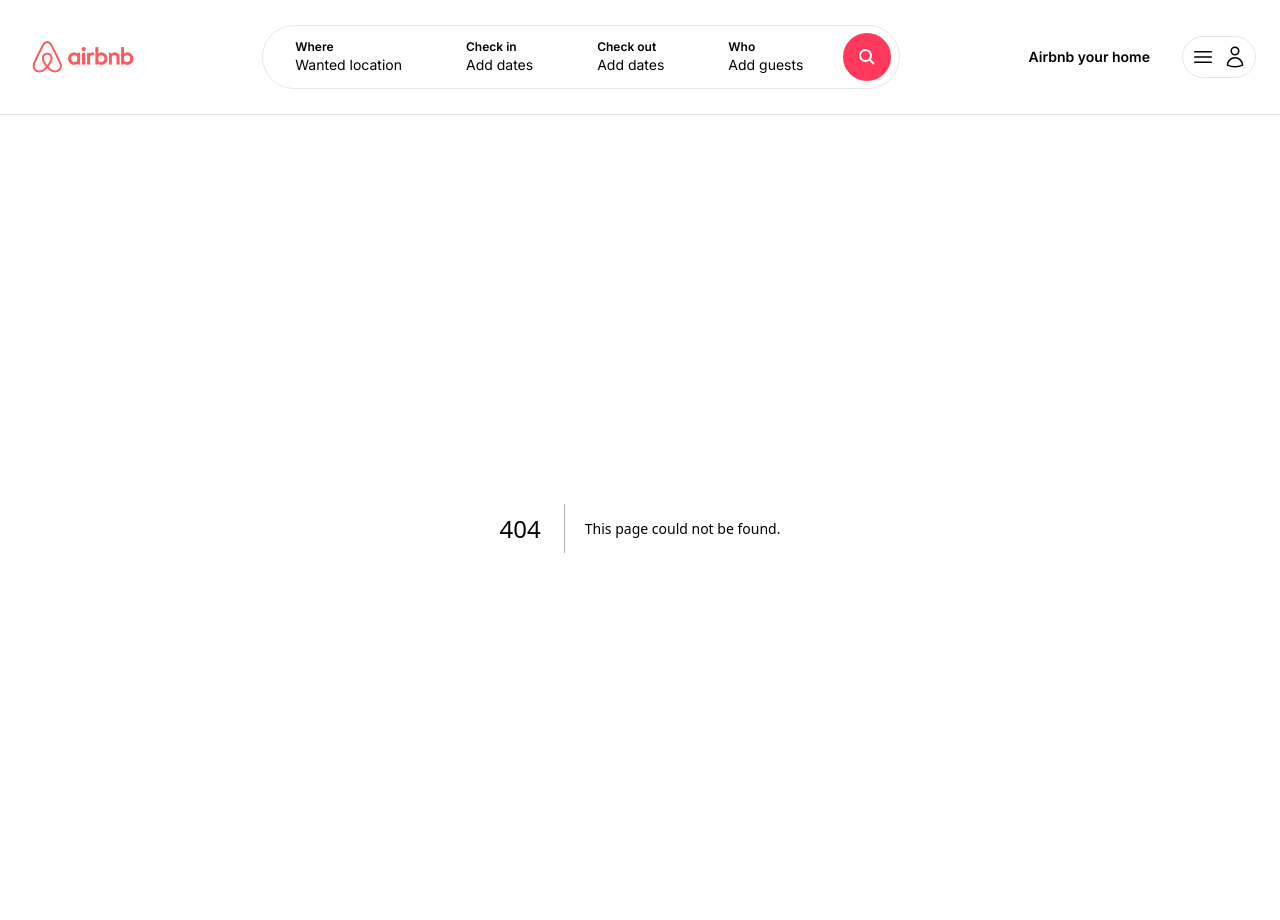
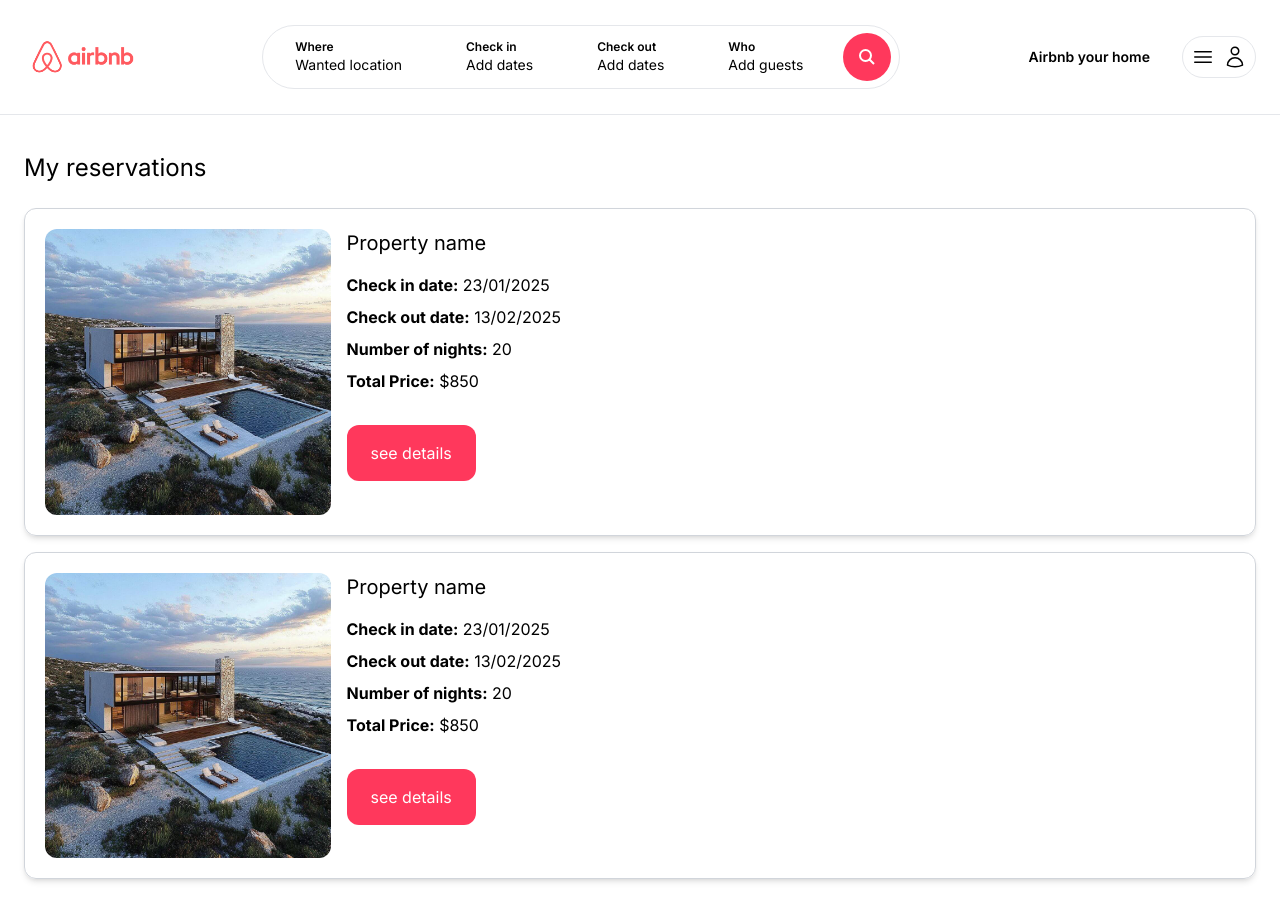
Before and after one commit to BOOPAFZ/airbnb_clone, a Next.js app: page /myreservations in a window 1280 px wide. Before the commit this address had no page. Shown: the top 920 px of the page. Built offline with nearby package versions, Linux system fonts and the light colour scheme.

Commit message:
added the static property section

```diff
--- /dev/null
+++ b/app/myreservations/page.tsx
@@ -0,0 +1,60 @@
+import Image from "next/image";
+import ContactButton from "@/app/components/ContactButton";
+import PropertyList from "@/app/components/poroperties/PorpertyList";
+
+
+const MyReservationPage = () => {
+    return (
+        <main className="max-w-[1500px] mx-auto px-6 pb-6">
+            <h1 className="my-6 text-2xl">My reservations</h1>
+            <div className="space-y-4">
+            <div className="p-5 grid grid-cols-1 md:grid-cols-4 gap-4 shadow-md border border-gray-300 rounded-xl">
+                    <div className="col-span-1">
+                        <div className="relative overflow-hidden aspect-square rounded-xl">
+                            <Image
+                                fill
+                                src='/beach_1.jpg'
+                                className="hover:scale-110 object-cover transition h-full w-full"
+                                alt="Beach house"
+
+                            />
+                        </div>
+                    </div>
+                    <div className="col-span-1 md:col-span-3">
+                        <h2 className="mb-4 text-xl">Property name</h2>
+
+                        <p className="mb-2"><strong>Check in date:</strong> 23/01/2025</p>
+                        <p className="mb-2"><strong>Check out date:</strong> 13/02/2025</p>
+                        <p className="mb-2"><strong>Number of nights:</strong> 20</p>
+                        <p className="mb-2"><strong>Total Price:</strong> $850</p>
+                        <div className="mt-6 inline-block cursor-pointer py-4 px-6 bg-airbnb text-white rounded-xl">see details</div>
+                    </div>
+                </div>
+                <div className="p-5 grid grid-cols-1 md:grid-cols-4 gap-4 shadow-md border border-gray-300 rounded-xl">
+                    <div className="col-span-1">
+                        <div className="relative overflow-hidden aspect-square rounded-xl">
+                            <Image
+                                fill
+                                src='/beach_1.jpg'
+                                className="hover:scale-110 object-cover transition h-full w-full"
+                                alt="Beach house"
+
+                            />
+                        </div>
+                    </div>
+                    <div className="col-span-1 md:col-span-3">
+                        <h2 className="mb-4 text-xl">Property name</h2>
+
+                        <p className="mb-2"><strong>Check in date:</strong> 23/01/2025</p>
+                        <p className="mb-2"><strong>Check out date:</strong> 13/02/2025</p>
+                        <p className="mb-2"><strong>Number of nights:</strong> 20</p>
+                        <p className="mb-2"><strong>Total Price:</strong> $850</p>
+                        <div className="mt-6 inline-block cursor-pointer py-4 px-6 bg-airbnb text-white rounded-xl">see details</div>
+                    </div>
+                </div>
+            </div>
+        </main>
+    )
+}
+
+ export default MyReservationPage;
```
